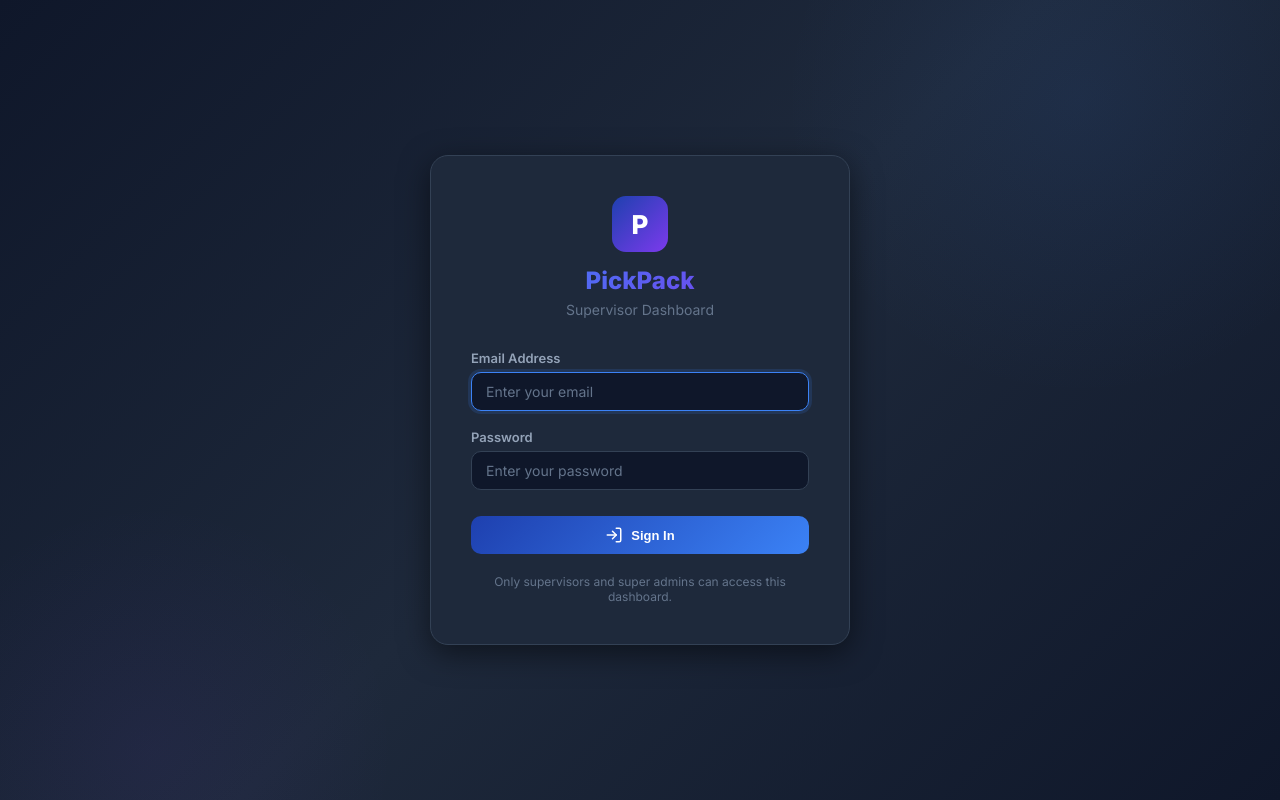
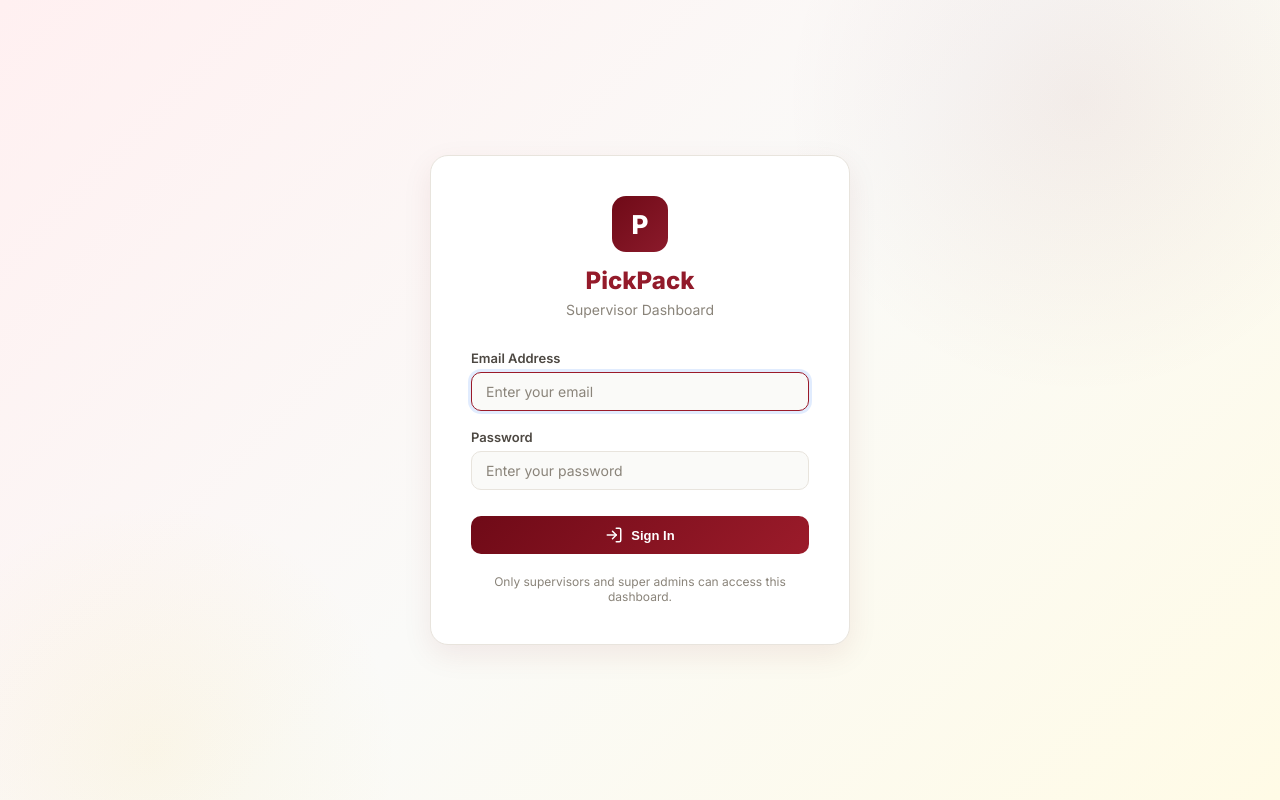
Before and after one commit to Thameeshi/pickpack-dashboard, a React (Vite) app: page /login in a window 1280 px wide. Built offline with nearby package versions, Linux system fonts and the light colour scheme; no server answers.

Commit message:
Get UI to same format.

```diff
--- a/src/index.css
+++ b/src/index.css
@@ -1,34 +1,34 @@
 @import url('https://fonts.googleapis.com/css2?family=Inter:wght@300;400;500;600;700;800;900&display=swap');
 
 :root {
-  --primary: #1E40AF;
-  --primary-light: #3B82F6;
-  --primary-dark: #1E3A8A;
-  --secondary: #7C3AED;
-  --accent: #F59E0B;
-  --success: #10B981;
-  --warning: #F59E0B;
-  --danger: #EF4444;
-  --info: #3B82F6;
-  --bg-primary: #0F172A;
-  --bg-secondary: #1E293B;
-  --bg-card: #1E293B;
-  --bg-card-hover: #334155;
-  --border: #334155;
-  --border-light: #475569;
-  --text-primary: #F8FAFC;
-  --text-secondary: #94A3B8;
-  --text-muted: #64748B;
+  --primary: #6F0A17;
+  --primary-light: #9B1B2A;
+  --primary-dark: #4A0710;
+  --secondary: #8B1A2B;
+  --accent: #F3CC2F;
+  --success: #0D9F6E;
+  --warning: #E5A100;
+  --danger: #DC2626;
+  --info: #0284C7;
+  --bg-primary: #FAFAF8;
+  --bg-secondary: #FFFFFF;
+  --bg-card: #FFFFFF;
+  --bg-card-hover: #FFF0F1;
+  --border: #E8E4DD;
+  --border-light: #F0ECE6;
+  --text-primary: #1A1815;
+  --text-secondary: #4D4842;
+  --text-muted: #8A847A;
   --sidebar-width: 260px;
   --header-height: 64px;
   --radius-sm: 6px;
   --radius-md: 10px;
   --radius-lg: 14px;
   --radius-xl: 18px;
-  --shadow-sm: 0 1px 3px rgba(0,0,0,0.3);
-  --shadow-md: 0 4px 12px rgba(0,0,0,0.4);
-  --shadow-lg: 0 8px 30px rgba(0,0,0,0.5);
-  --shadow-glow: 0 0 20px rgba(59,130,246,0.15);
+  --shadow-sm: 0 2px 4px rgba(111,10,23,0.03);
+  --shadow-md: 0 4px 14px rgba(111,10,23,0.05);
+  --shadow-lg: 0 10px 30px rgba(111,10,23,0.08);
+  --shadow-glow: 0 0 20px rgba(111,10,23,0.06);
 }
 
 * { margin: 0; padding: 0; box-sizing: border-box; }
@@ -95,8 +95,9 @@ body {
 }
 .nav-item:hover { background: var(--bg-card-hover); color: var(--text-primary); }
 .nav-item.active {
-  background: linear-gradient(135deg, rgba(59,130,246,0.15), rgba(124,58,237,0.1));
-  color: var(--primary-light); border-left: 3px solid var(--primary-light);
+  background: var(--bg-card-hover);
+  color: var(--primary); border-left: 4px solid var(--primary);
+  font-weight: 700;
 }
 .nav-item svg { width: 20px; height: 20px; flex-shrink: 0; }
 .nav-section-label { padding: 16px 14px 8px; font-size: 11px; font-weight: 700; color: var(--text-muted); text-transform: uppercase; letter-spacing: 1px; }
@@ -124,16 +125,20 @@ body {
 
 /* Page Header */
 .page-header {
-  padding: 24px 32px;
-  border-bottom: 1px solid var(--border);
+  padding: 20px 32px;
+  border-bottom: 2px solid var(--accent);
   display: flex; justify-content: space-between; align-items: center;
-  background: var(--bg-secondary);
+  background: linear-gradient(135deg, var(--primary), var(--secondary));
   position: sticky; top: 0; z-index: 50;
-  backdrop-filter: blur(12px);
+  color: white;
+  box-shadow: var(--shadow-md);
 }
-.page-header-left h2 { font-size: 22px; font-weight: 700; }
-.page-header-left p { font-size: 13px; color: var(--text-muted); margin-top: 2px; }
+.page-header-left h2 { font-size: 22px; font-weight: 800; color: white; }
+.page-header-left p { font-size: 13px; color: rgba(255, 255, 255, 0.85); margin-top: 2px; }
 .page-header-actions { display: flex; gap: 10px; align-items: center; }
+.page-header-actions span { color: var(--accent) !important; font-weight: 600; }
+.page-header .btn-primary { background: white; color: var(--primary); border: 1px solid white; }
+.page-header .btn-primary:hover:not(:disabled) { background: var(--bg-card-hover); color: var(--primary-light); box-shadow: 0 4px 12px rgba(0,0,0,0.15); transform: translateY(-1px); }
 
 .page-content { padding: 28px 32px; flex: 1; }
 
@@ -163,7 +168,7 @@ body {
 .stat-card:hover { transform: translateY(-2px); box-shadow: var(--shadow-glow); border-color: var(--primary-light); }
 .stat-card::before {
   content: ''; position: absolute; top: 0; left: 0; right: 0; height: 3px;
-  background: linear-gradient(90deg, var(--primary), var(--secondary));
+  background: linear-gradient(90deg, var(--primary), var(--accent));
   opacity: 0; transition: opacity 0.3s;
 }
 .stat-card:hover::before { opacity: 1; }
@@ -179,9 +184,9 @@ body {
 table { width: 100%; border-collapse: collapse; }
 thead th {
   padding: 12px 16px; text-align: left;
-  font-size: 12px; font-weight: 600; color: var(--text-muted);
+  font-size: 12px; font-weight: 600; color: var(--text-secondary);
   text-transform: uppercase; letter-spacing: 0.5px;
-  background: rgba(15,23,42,0.5); border-bottom: 1px solid var(--border);
+  background: var(--bg-primary); border-bottom: 1px solid var(--border);
   white-space: nowrap;
 }
 tbody td {
@@ -199,12 +204,12 @@ tbody tr:last-child td { border-bottom: none; }
   font-size: 11px; font-weight: 600;
   white-space: nowrap;
 }
-.badge-success { background: rgba(16,185,129,0.15); color: #34D399; }
-.badge-warning { background: rgba(245,158,11,0.15); color: #FBBF24; }
-.badge-danger { background: rgba(239,68,68,0.15); color: #F87171; }
-.badge-info { background: rgba(59,130,246,0.15); color: #60A5FA; }
-.badge-default { background: rgba(100,116,139,0.15); color: #94A3B8; }
-.badge-purple { background: rgba(124,58,237,0.15); color: #A78BFA; }
+.badge-success { background: rgba(13,159,110,0.1); color: #0D9F6E; }
+.badge-warning { background: rgba(229,161,0,0.1); color: #B37D00; }
+.badge-danger { background: rgba(220,38,38,0.1); color: #DC2626; }
+.badge-info { background: rgba(2,132,199,0.1); color: #0284C7; }
+.badge-default { background: rgba(109,103,94,0.1); color: #6D675E; }
+.badge-purple { background: rgba(111,10,23,0.1); color: #6F0A17; }
 
 /* Buttons */
 .btn {
@@ -312,17 +317,17 @@ tbody tr:last-child td { border-bottom: none; }
 .login-page {
   min-height: 100vh;
   display: flex; align-items: center; justify-content: center;
-  background: linear-gradient(135deg, #0F172A 0%, #1E293B 50%, #0F172A 100%);
+  background: linear-gradient(135deg, #FFF0F1 0%, #FAFAF8 50%, #FFFBE6 100%);
   position: relative; overflow: hidden;
 }
 .login-page::before {
   content: ''; position: absolute; width: 600px; height: 600px;
-  background: radial-gradient(circle, rgba(59,130,246,0.08) 0%, transparent 70%);
+  background: radial-gradient(circle, rgba(111,10,23,0.06) 0%, transparent 70%);
   top: -200px; right: -100px;
 }
 .login-page::after {
   content: ''; position: absolute; width: 500px; height: 500px;
-  background: radial-gradient(circle, rgba(124,58,237,0.06) 0%, transparent 70%);
+  background: radial-gradient(circle, rgba(243,204,47,0.08) 0%, transparent 70%);
   bottom: -200px; left: -100px;
 }
 .login-card {
@@ -378,7 +383,7 @@ tbody tr:last-child td { border-bottom: none; }
   cursor: pointer; transition: all 0.2s;
 }
 .filter-chip:hover { border-color: var(--primary-light); color: var(--primary-light); }
-.filter-chip.active { background: rgba(59,130,246,0.15); border-color: var(--primary-light); color: var(--primary-light); }
+.filter-chip.active { background: rgba(111,10,23,0.1); border-color: var(--primary-light); color: var(--primary-light); }
 
 /* Loading */
 .loading-page { display: flex; align-items: center; justify-content: center; min-height: 100vh; }
--- a/src/types/index.ts
+++ b/src/types/index.ts
@@ -71,6 +71,7 @@ export interface Task {
   driverAccepted?: boolean;
   acceptedAt?: number;
   rejectedReason?: string;
+  assignedAt?: number;
   arrivedAt?: number;
   createdAt: number;
   updatedAt: number;
```
Also changed, not shown: src/pages/TasksPage.tsx (+146 -5 lines).
